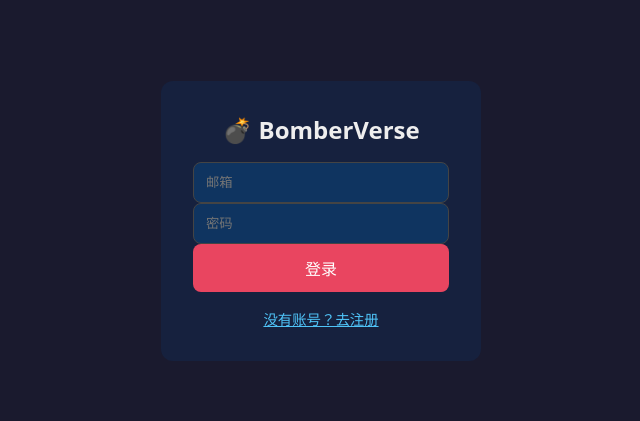
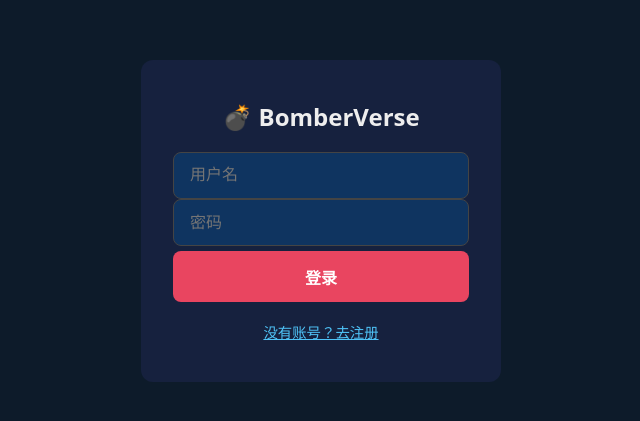
Before and after one commit to BlackMinds/2.5Bomberman, a Nuxt app: page /auth/login in a window 1280 px wide. Shown: the part 179-600 px from the top of the page, without its empty margins (319-959 px from the left). Built offline with nearby package versions, Linux system fonts and the light colour scheme.

Commit message:
fix: use username login, remove email field, fix layout

```diff
--- a/pages/auth/login.vue
+++ b/pages/auth/login.vue
@@ -1,7 +1,7 @@
 <script setup lang="ts">
 definePageMeta({ layout: false })
 const { save } = useAuth()
-const form = reactive({ email: '', password: '' })
+const form = reactive({ account: '', password: '' })
 const err = ref('')
 
 async function submit() {
@@ -17,8 +17,8 @@ async function submit() {
     <div class="card">
       <h1>💣 BomberVerse</h1>
       <form @submit.prevent="submit">
-        <input v-model="form.email"    type="email"    placeholder="邮箱"  required />
-        <input v-model="form.password" type="password" placeholder="密码"  required />
+        <input v-model="form.account"  type="text"     placeholder="用户名" required />
+        <input v-model="form.password" type="password" placeholder="密码"   required />
         <p v-if="err" class="err">{{ err }}</p>
         <button type="submit">登录</button>
       </form>
@@ -28,11 +28,14 @@ async function submit() {
 </template>
 
 <style scoped>
-.auth-wrap { display:flex; align-items:center; justify-content:center; min-height:100vh; }
-.card { background:#16213e; padding:2rem; border-radius:12px; width:320px; display:flex; flex-direction:column; gap:1rem; }
-h1 { text-align:center; font-size:1.5rem; }
-input { width:100%; padding:.75rem; border-radius:8px; border:1px solid #444; background:#0f3460; color:#eee; }
-button { width:100%; padding:.75rem; border-radius:8px; border:none; background:#e94560; color:#fff; cursor:pointer; font-size:1rem; }
-.err { color:#e94560; font-size:.85rem; }
+*, *::before, *::after { box-sizing: border-box; }
+.auth-wrap { display:flex; align-items:center; justify-content:center; min-height:100vh; background:#0d1b2a; }
+.card { background:#16213e; padding:2.5rem 2rem; border-radius:12px; width:360px; display:flex; flex-direction:column; gap:1.2rem; }
+h1 { text-align:center; font-size:1.5rem; color:#eee; margin:0; }
+input { width:100%; padding:.85rem 1rem; border-radius:8px; border:1px solid #444; background:#0f3460; color:#eee; font-size:1rem; outline:none; }
+input:focus { border-color:#4fc3f7; }
+button { width:100%; padding:.85rem; border-radius:8px; border:none; background:#e94560; color:#fff; cursor:pointer; font-size:1rem; font-weight:600; margin-top:.3rem; }
+button:hover { background:#c73652; }
+.err { color:#e94560; font-size:.85rem; margin:0; }
 a { text-align:center; color:#4fc3f7; font-size:.9rem; }
 </style>
--- a/pages/auth/register.vue
+++ b/pages/auth/register.vue
@@ -1,7 +1,7 @@
 <script setup lang="ts">
 definePageMeta({ layout: false })
 const { save } = useAuth()
-const form = reactive({ email: '', username: '', password: '' })
+const form = reactive({ username: '', password: '' })
 const err = ref('')
 
 async function submit() {
@@ -17,7 +17,6 @@ async function submit() {
     <div class="card">
       <h1>💣 注册账号</h1>
       <form @submit.prevent="submit">
-        <input v-model="form.email"    type="email"    placeholder="邮箱"   required />
         <input v-model="form.username" type="text"     placeholder="用户名" required />
         <input v-model="form.password" type="password" placeholder="密码"   required />
         <p v-if="err" class="err">{{ err }}</p>
@@ -29,11 +28,14 @@ async function submit() {
 </template>
 
 <style scoped>
-.auth-wrap { display:flex; align-items:center; justify-content:center; min-height:100vh; }
-.card { background:#16213e; padding:2rem; border-radius:12px; width:320px; display:flex; flex-direction:column; gap:1rem; }
-h1 { text-align:center; font-size:1.5rem; }
-input { width:100%; padding:.75rem; border-radius:8px; border:1px solid #444; background:#0f3460; color:#eee; }
-button { width:100%; padding:.75rem; border-radius:8px; border:none; background:#e94560; color:#fff; cursor:pointer; font-size:1rem; }
-.err { color:#e94560; font-size:.85rem; }
+*, *::before, *::after { box-sizing: border-box; }
+.auth-wrap { display:flex; align-items:center; justify-content:center; min-height:100vh; background:#0d1b2a; }
+.card { background:#16213e; padding:2.5rem 2rem; border-radius:12px; width:360px; display:flex; flex-direction:column; gap:1.2rem; }
+h1 { text-align:center; font-size:1.4rem; color:#eee; margin:0; }
+input { width:100%; padding:.85rem 1rem; border-radius:8px; border:1px solid #444; background:#0f3460; color:#eee; font-size:1rem; outline:none; }
+input:focus { border-color:#4fc3f7; }
+button { width:100%; padding:.85rem; border-radius:8px; border:none; background:#e94560; color:#fff; cursor:pointer; font-size:1rem; font-weight:600; margin-top:.3rem; }
+button:hover { background:#c73652; }
+.err { color:#e94560; font-size:.85rem; margin:0; }
 a { text-align:center; color:#4fc3f7; font-size:.9rem; }
 </style>
```
Also changed, not shown: 2 other files (tests, documents, lock files or other folders).
